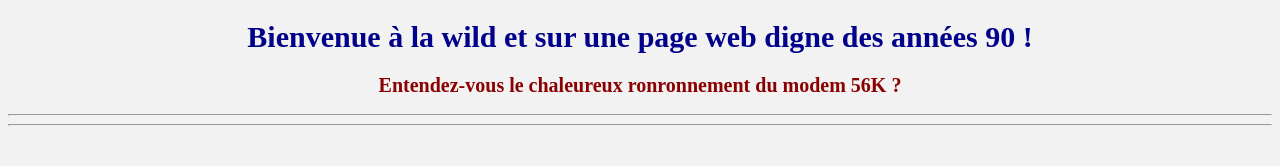
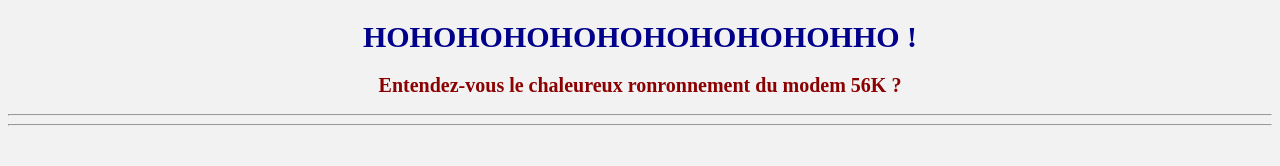
Before and after one commit to nicolasmoreau10/nicolasmoreau10, a plain HTML site: page index.html in a window 1280 px wide. Shown: the top 166 px of the page. Drawn offline with Linux system fonts and the light colour scheme.

Commit message:
Update index.html

```diff
--- a/index.html
+++ b/index.html
@@ -15,7 +15,7 @@
 
 <body>
 
-<h1> Bienvenue à la wild  et sur une page web digne des années 90 ! </h1>
+<h1> HOHOHOHOHOHOHOHOHOHOHHO ! </h1>
 <h2> Entendez-vous le chaleureux ronronnement du modem 56K ? </h2>
 <hr>
 <hr>
```
